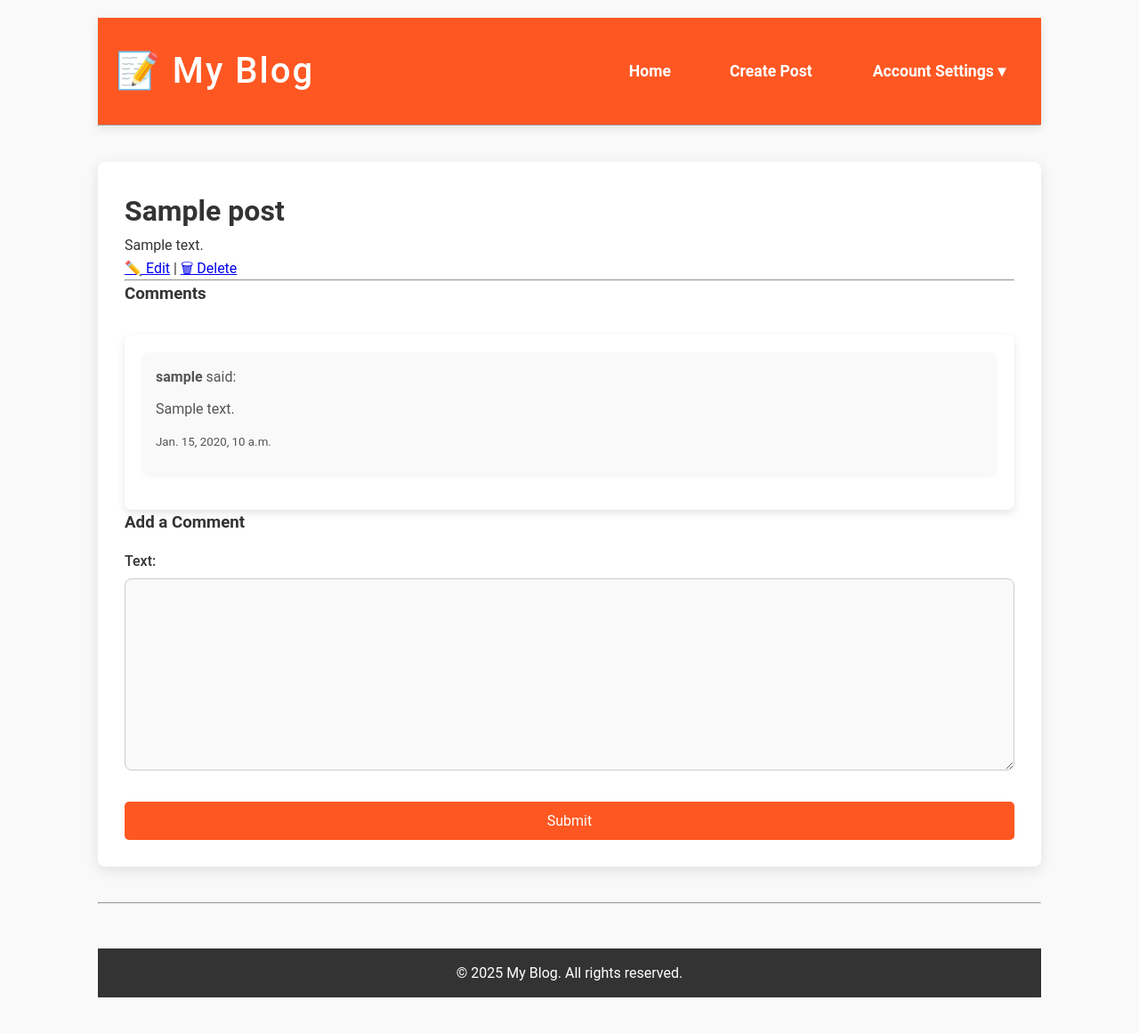
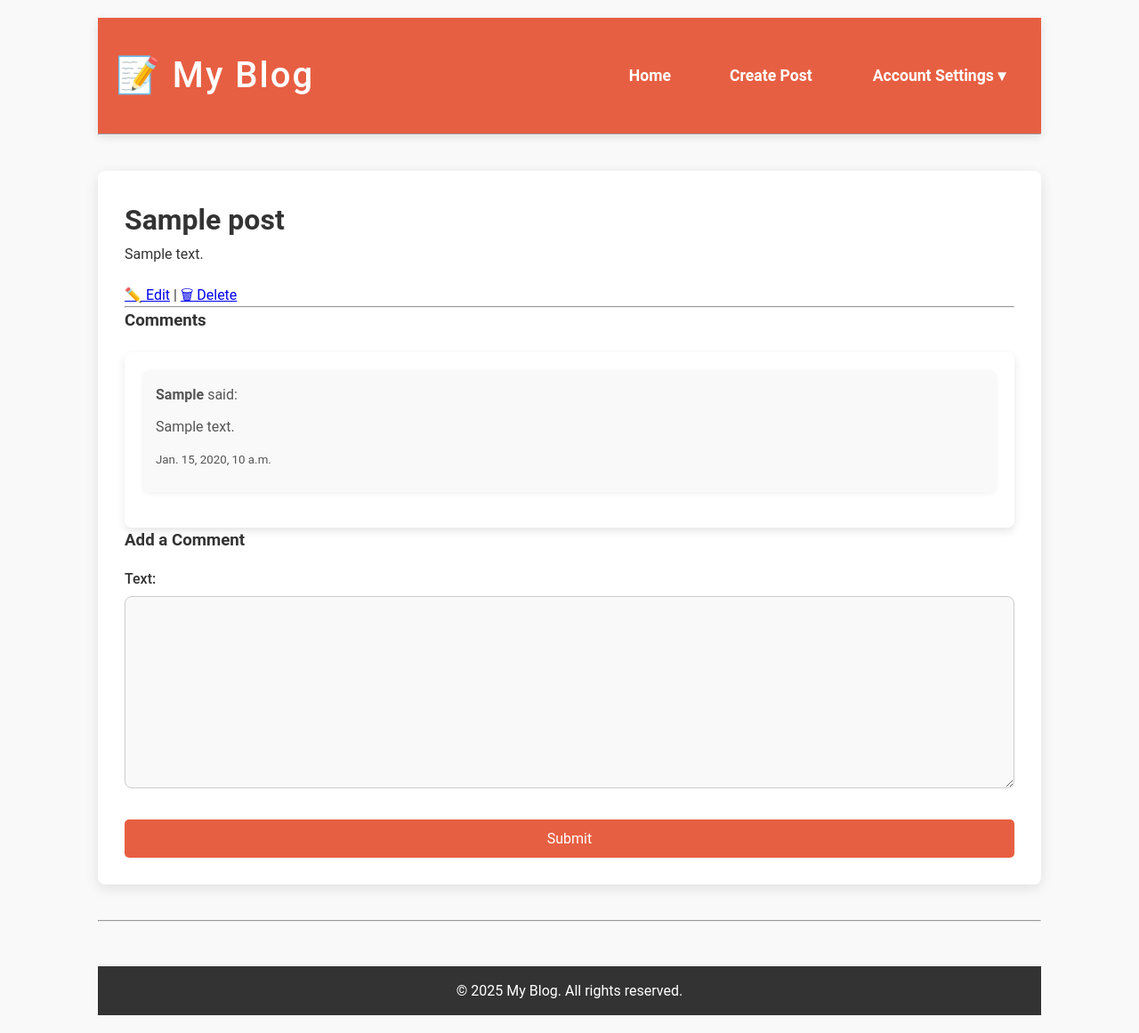
Before and after one commit to pystart-school/blogsite, a Django app: page /post/1/ in a window 1280 px wide. Shown: the whole page at 89% size. Before the commit the page ends 1121 px from the top, so only its background shows below. Run offline with Django 5.2, Linux system fonts and the light colour scheme; a user stored in the database is signed in; tables that the repository leaves empty hold one stand-in row (values such as "Sample post").

Commit message:
Changed color.

```diff
--- a/blogsite/blog/static/blog/style.css
+++ b/blogsite/blog/static/blog/style.css
@@ -22,9 +22,9 @@ body {
 
 /* Header */
 header {
-    background-color: #FF5722;
+    background-color: #e75f42;
     color: white;
-    height: 120px; /* Set the height of the header */
+    height: 130px; /* Set the height of the header */
     padding: 20px 0;
     display: flex;
     justify-content: space-between; /* Align left (logo) and right (navbar) */
@@ -42,7 +42,7 @@ header h1 a {
 }
 
 header h1 a:hover {
-    color: #ffe0b2;
+    color: #b83216;
 }
 
 /* Navbar */
@@ -72,7 +72,7 @@ header h1 a:hover {
 }
 
 .dropbtn {
-    background-color: #FF5722;
+    background-color: #e75f42;
     color: white;
     border: none;
     padding: 12px 20px;
@@ -109,7 +109,7 @@ header h1 a:hover {
 }
 
 .dropdown-content a:hover {
-    background-color: #FF5722;
+    background-color: #e64a19;
     color: white;
 }
 
@@ -169,7 +169,7 @@ form textarea {
 form input:focus,
 form select:focus,
 form textarea:focus {
-    border-color: #FF5722;
+    border-color: #e75f42;
     outline: none;
 }
 
@@ -177,7 +177,7 @@ form button,
 .btn-primary {
     margin-top: 20px;
     padding: 12px;
-    background-color: #FF5722;
+    background-color: #e75f42;
     color: white;
     font-size: 1rem;
     border: none;
@@ -192,7 +192,7 @@ form button:hover,
 }
 
 .link-primary {
-    color: #FF5722;
+    color: #e75f42;
     text-decoration: underline;
     font-weight: 500;
 }
@@ -241,9 +241,13 @@ ul li p {
     font-size: 1rem;
 }
 
+.post-content {
+    margin-bottom: 20px; /* Adds space between the post content and the comments section */
+}
+
 /* Comments */
 .comments {
-    margin-top: 30px;
+    margin-top: 20px;
     padding: 20px;
     background-color: #fff;
     border-radius: 8px;
--- a/blogsite/blog/templates/blog/post_detail.html
+++ b/blogsite/blog/templates/blog/post_detail.html
@@ -5,9 +5,9 @@
 {% block content %}
   <div class="post-detail-container">
     <h1>{{ post.title }}</h1>
-    <p>{{ post.content }}</p>
+    <p class="post-content">{{ post.content }}</p>
 
-    {% if user == post.author or user.is_staff %}
+    {% if user == post.author %}
       <div class="post-actions">
         <a href="{% url 'post_edit' post.pk %}" class="edit-button">✏️ Edit</a> |
         <a href="{% url 'post_delete' post.pk %}" class="delete-button">🗑 Delete</a>
@@ -20,7 +20,7 @@
     <div class="comments">
       {% for comment in comments %}
         <div class="comment">
-          <p><strong>{{ comment.author.username }}</strong> said:</p>
+          <p><strong>{{ comment.author.username|capfirst }}</strong> said:</p>
           <p>{{ comment.text }}</p>
           <p><small>{{ comment.created_at }}</small></p>
         </div>
```
